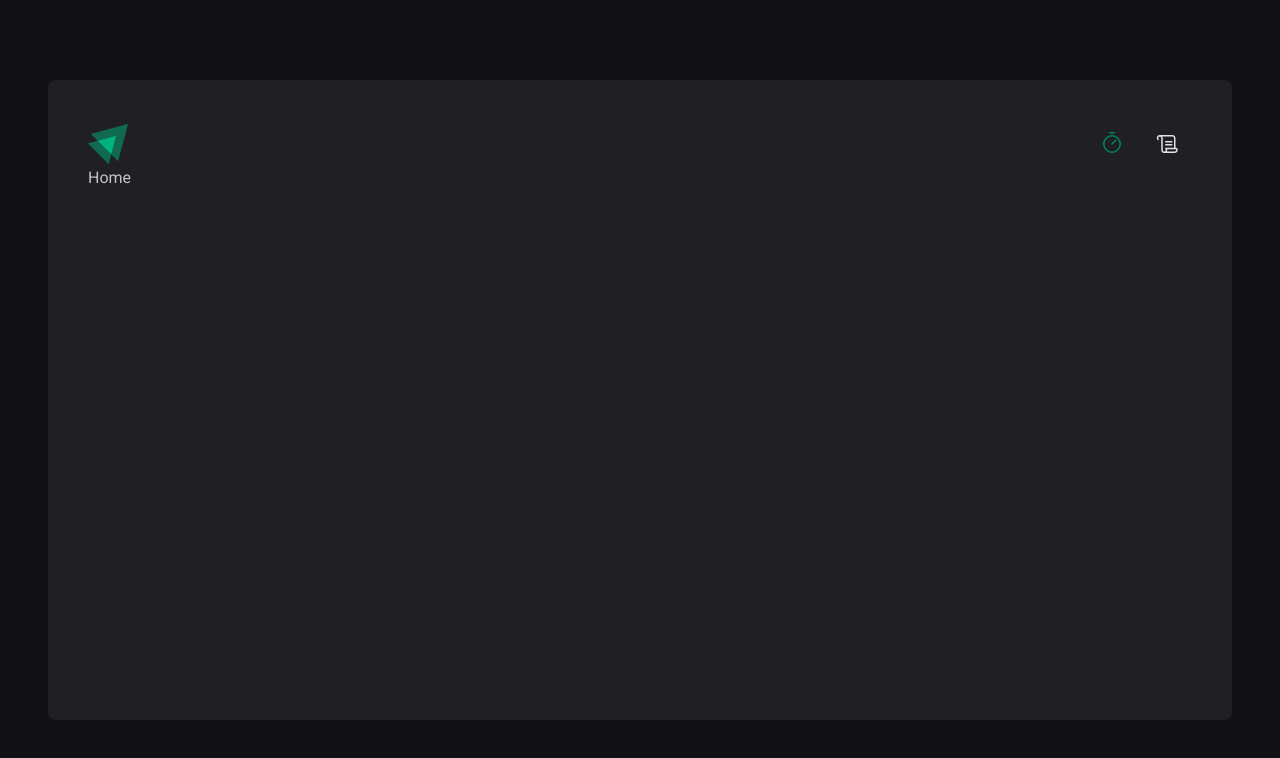
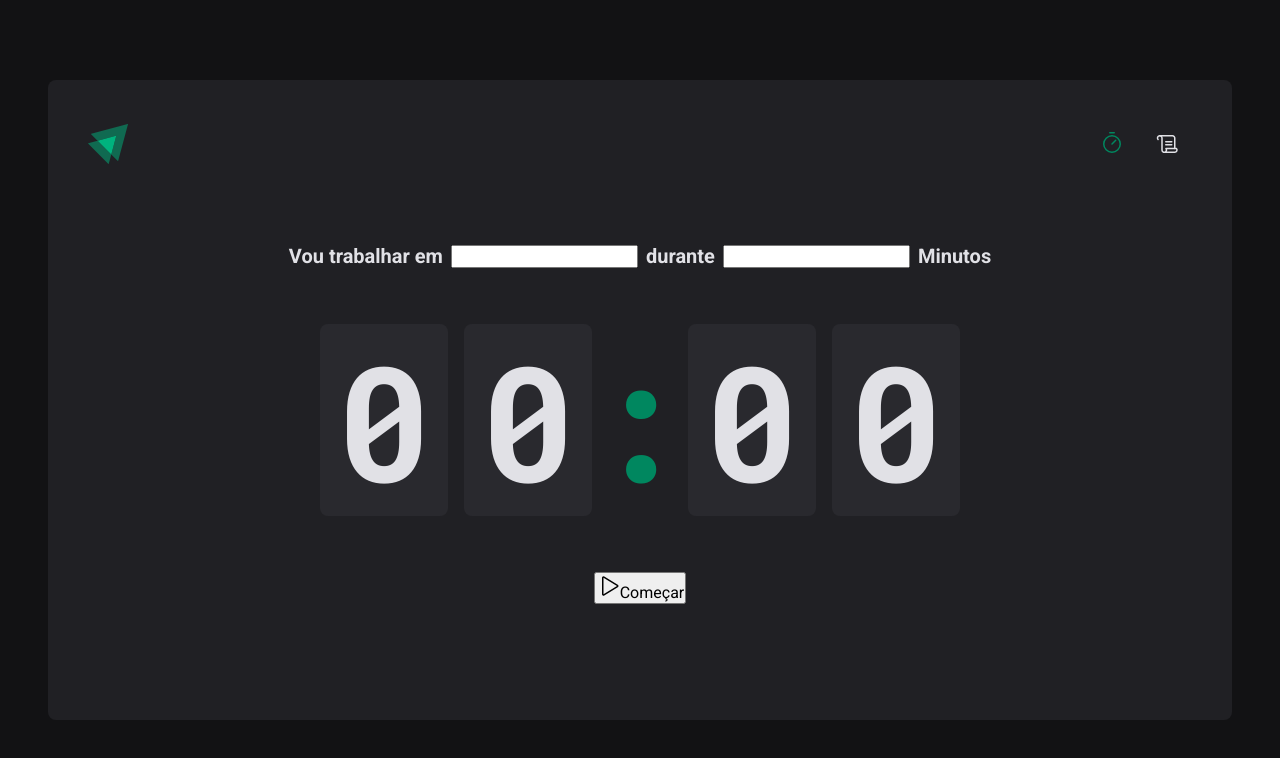
Before and after one commit to franciniltonsoaresmenzes/ignte-timer, a React (Vite) app: page / in a window 1280 px wide. Shown: the top 758 px of the page. Built offline with nearby package versions, Linux system fonts and the light colour scheme.

Commit message:
estilizando Homer

```diff
--- a/src/pages/Home.tsx
+++ /dev/null
@@ -1,3 +0,0 @@
-export function Home() {
-  return <div>Home</div>
-}
--- /dev/null
+++ b/src/pages/Home/index.tsx
@@ -0,0 +1,34 @@
+import { Play } from 'phosphor-react'
+import { CountdownContainer, FormContainer, HomeContainer, Separator } from './styles'
+
+export function Home() {
+  return (
+    <HomeContainer>
+      <form action="">
+        <FormContainer>
+          <label htmlFor="task">Vou trabalhar em</label>
+          <input type="text" id="task" />
+
+          <label htmlFor="minutesAmount">durante</label>
+          <input type="number" id="minutesAmount" />
+          <span>Minutos</span>
+        </FormContainer>
+
+        <CountdownContainer>
+          <span>0</span>
+          <span>0</span>
+
+          <Separator>:</Separator>
+
+          <span>0</span>
+          <span>0</span>
+        </CountdownContainer>
+
+        <button type="submit">
+          <Play size={24} />
+          Começar
+        </button>
+      </form>
+    </HomeContainer>
+  )
+}
--- /dev/null
+++ b/src/pages/Home/styles.ts
@@ -0,0 +1,54 @@
+import styled from 'styled-components'
+
+export const HomeContainer = styled.main`
+  flex: 1;
+
+  display: flex;
+  flex-direction: column;
+  align-items: center;
+  justify-content: center;
+
+  form {
+    display: flex;
+    flex-direction: column;
+    align-items: center;
+    gap: 3.5rem;
+  }
+`
+export const FormContainer = styled.div`
+  width: 100%;
+  display: flex;
+  align-items: center;
+  justify-content: center;
+  gap: 0.5rem;
+  color: ${(props) => props.theme['gray-100']};
+  font-size: 1.25rem;
+  font-weight: bold;
+  flex-wrap: wrap;
+`
+
+export const CountdownContainer = styled.div`
+  font-family: 'Roboto Mono', monospace;
+  font-size: 10rem;
+  line-height: 8rem;
+  color: ${(props) => props.theme['gray-100']};
+
+  display: flex;
+  gap: 1rem;
+
+  span {
+    background: ${(props) => props.theme['gray-700']};
+    padding: 2rem 1rem;
+    border-radius: 8px;
+  }
+`
+
+export const Separator = styled.div`
+  padding: 2rem 0;
+  color: ${(props) => props.theme['green-500']};
+
+  width: 4rem;
+  overflow: hidden;
+  display: flex;
+  justify-content: center;
+`
--- a/src/styles/themes/global.ts
+++ b/src/styles/themes/global.ts
@@ -21,5 +21,6 @@ export const GlobalStyle = createGlobalStyle`
     font-family: 'Roboto', sans-serif;
     font-weight: 400;
     font-size: 1rem;
+    -webkit-font-smoothing: antialiased;
   }
 `
```
Lines whose indentation alone changed are shown as unchanged.
